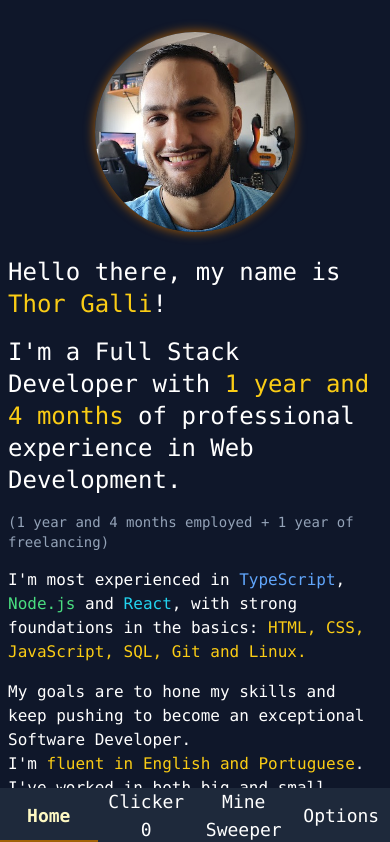
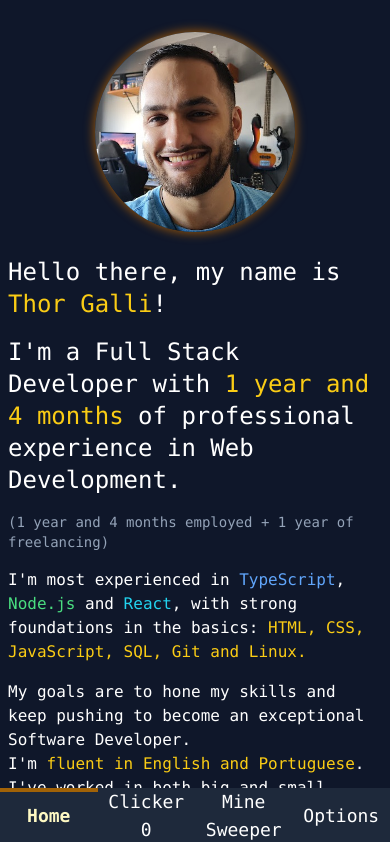
Before and after one commit to ThorGalli/thor-portfolio, a Next.js app: page / in a window 390 px wide. Shown: the top 842 px of the page. Built offline with nearby package versions, Linux system fonts and the light colour scheme.

Commit message:
Update navButton border position on mobile

```diff
--- a/src/components/navigation/navButton.tsx
+++ b/src/components/navigation/navButton.tsx
@@ -18,7 +18,7 @@ export default function NavButton({
   const isCurrent = path === route
 
   const buttonClasses = isCurrent
-    ? 'border-t-transparent border-b-yellow-700 text-yellow-100 font-semibold'
+    ? 'border-transparent lg:border-b-yellow-700 border-t-yellow-700 text-yellow-100 font-semibold'
     : 'border-transparent hover:bg-slate-700'
 
   return (
```
